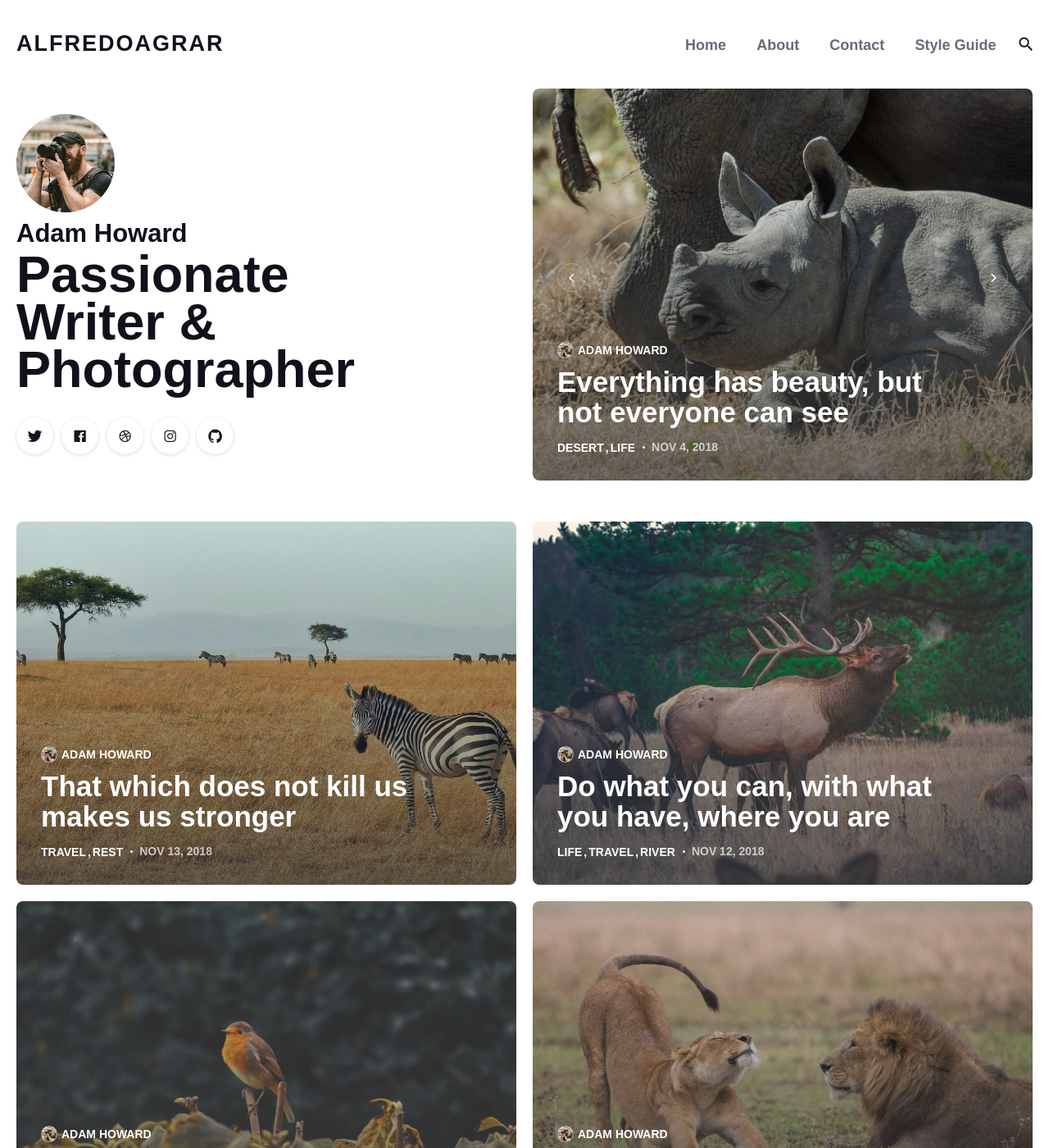
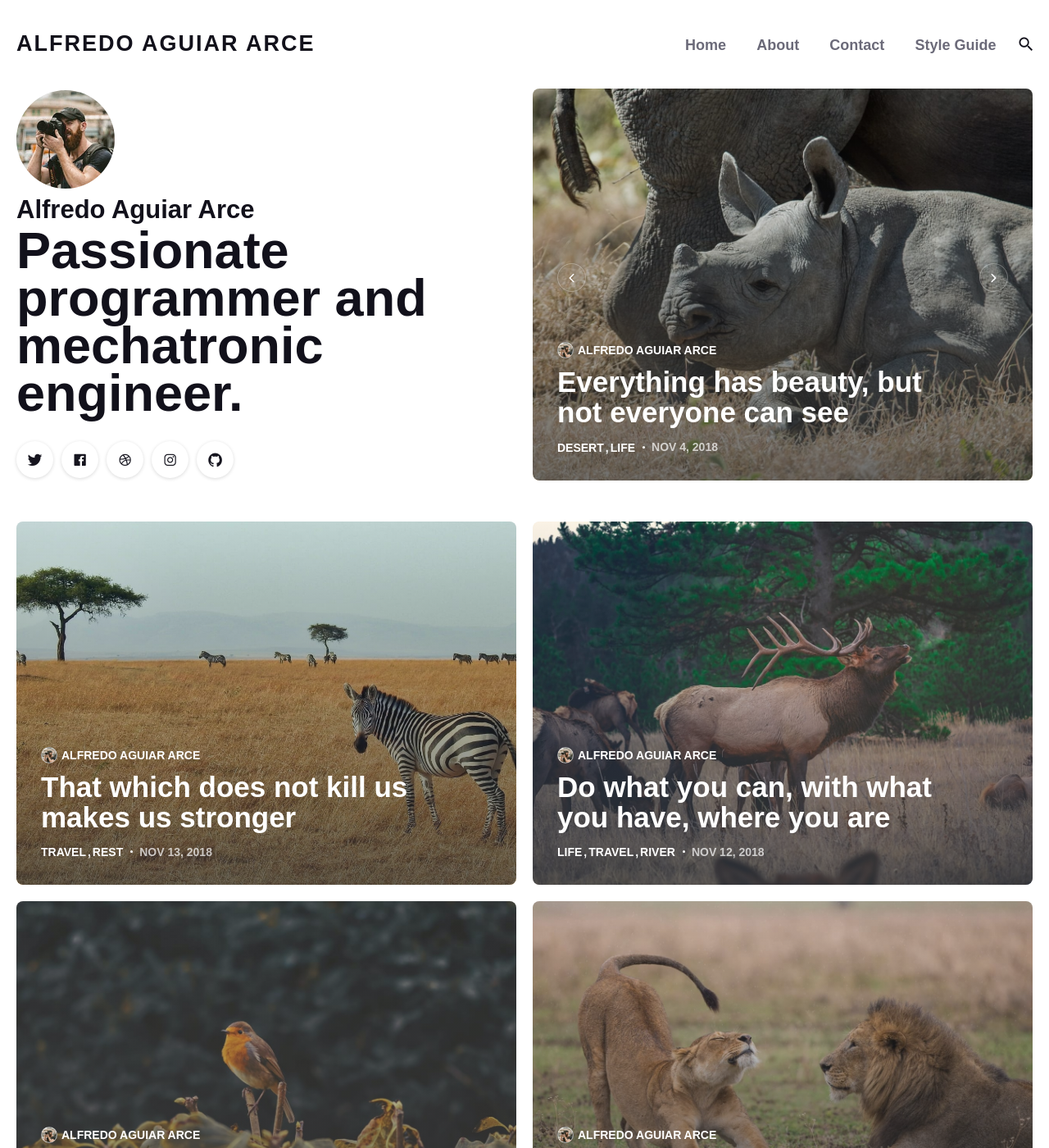
Before and after one commit to alfredoaguiararce/alfredoagrar, a Jekyll site: the page built from index.html, in a window 1280 px wide and 1400 px high. Shown: the whole window at 82% size. Built offline with Jekyll 4.4.1, drawn with Linux system fonts in a browser that asks for light colours; nearby versions of some CDN libraries; some web fonts are replaced; the list of posts is cut into pages by our own code; some of the changed text lies outside the part shown.

Commit message:
Update _config.yml

```diff
--- a/_config.yml
+++ b/_config.yml
@@ -1,6 +1,6 @@
 #-------------------------------
 # General Site Settings
-title: AlfredoAgrAr
+title: Alfredo Aguiar Arce
 logo: # You can add own logo. For example '/images/logo.png'.
 description: I am a programmer and mechatronic engineer based in Mexico. I like to never stop learning.
 baseurl: "" # The subpath of your site, e.g. /blog
@@ -11,8 +11,8 @@ url: "" # The base hostname & protocol for your site, e.g. http://example.com
 # Author Settings
 author:
   avatar: '/images/01.jpg'
-  name: Adam Howard
-  job: Passionate Writer & Photographer
+  name: Alfredo Aguiar Arce
+  job: Passionate programmer and mechatronic engineer.
 
 social:
 - {icon: "ion-logo-twitter", link: "https://twitter.com"}
```
